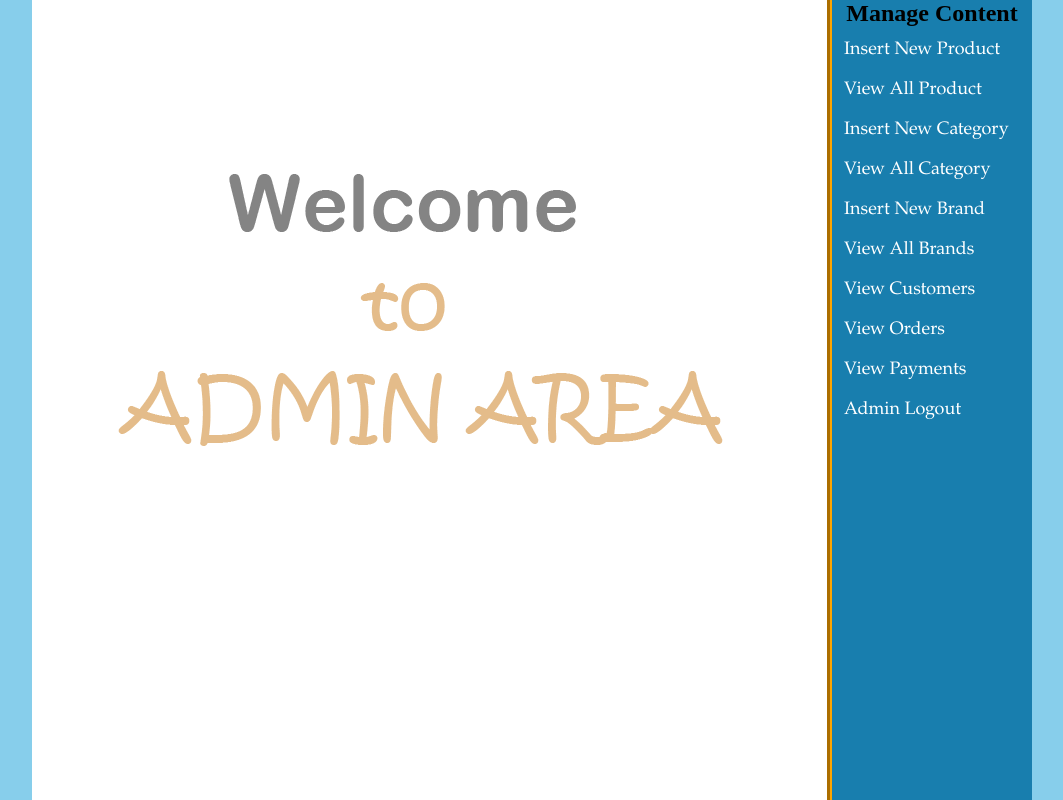
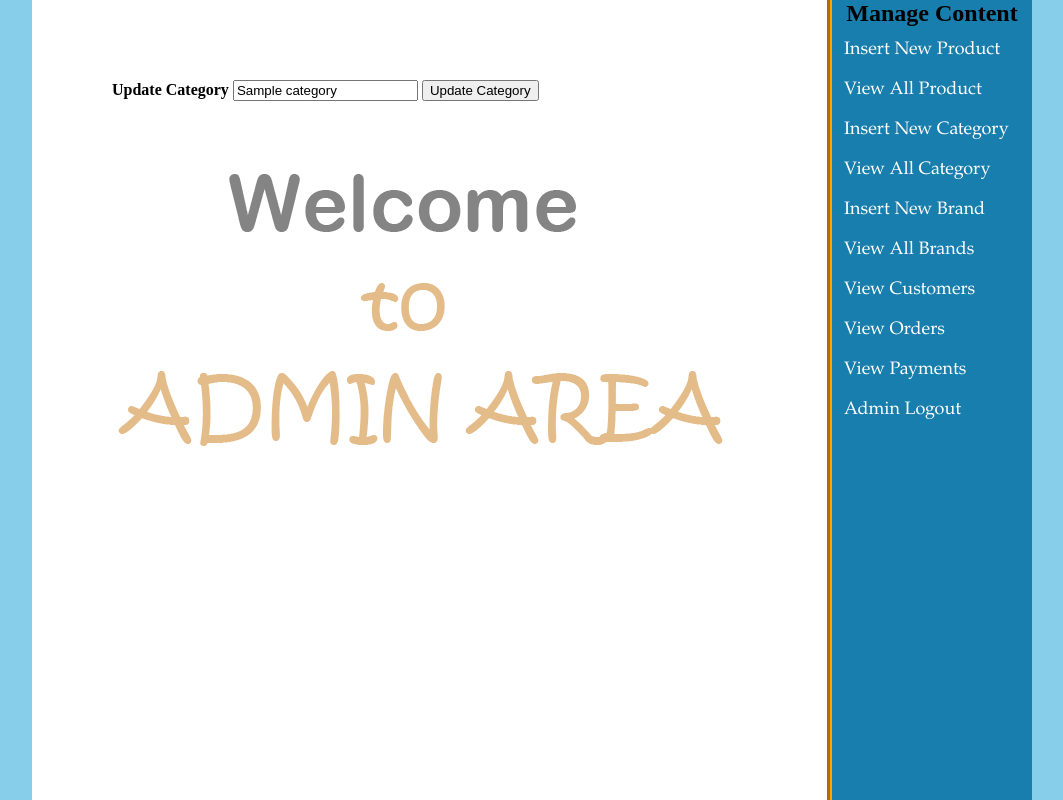
Before and after one commit to SunmeetOberoi/Web-Development, a PHP site: page /admin_area/index.php?edit_cat=1 in a window 1280 px wide. Shown: the part 125-925 px from the top of the page, without its empty margins (108-1171 px from the left). Run offline with PHP 8.4, Linux system fonts and the light colour scheme; tables that the repository leaves empty or names only in its code hold one stand-in row (values such as "Sample post").

Commit message:
Edit category

```diff
--- /dev/null
+++ b/Courses/php/ecommerce/admin_area/edit_cat.php
@@ -0,0 +1,35 @@
+<!DOCTYPE html>
+<?php
+  include('includes/db.php');
+
+  if(isset($_GET['edit_cat'])){
+    $cat_id = $_GET['edit_cat'];
+    $get_cat = "SELECT cat_title FROM categories WHERE cat_id='$cat_id'";
+    $run_cat = mysqli_query($con, $get_cat);
+    $cat_title = mysqli_fetch_array($run_cat)['cat_title'];
+  }
+
+ ?>
+<form action="" method="POST" style="padding:80px;">
+
+  <b>Update Category</b>
+
+  <input type="text" name="new_cat" value="<?php echo $cat_title ?>" required/>
+  <input type="submit" name="update_cat" value="Update Category"/>
+
+</form>
+
+<?php
+
+  if(isset($_POST['update_cat'])){
+    $new_cat = $_POST['new_cat'];
+    $update_query = "UPDATE categories SET cat_title='$new_cat' WHERE cat_id='$cat_id'";
+    $run_cat = mysqli_query($con, $update_query);
+
+    if($run_cat){
+      echo "<script>alert('Category has been updated')</script>";
+      echo "<script>window.open('index.php?view_cats', '_self')</script>";
+    }
+  }
+
+ ?>
--- a/Courses/php/ecommerce/admin_area/index.php
+++ b/Courses/php/ecommerce/admin_area/index.php
@@ -39,6 +39,9 @@
             include('insert_cat.php');
           elseif (isset($_GET['view_cats']))
             include('view_cats.php');
+          elseif (isset($_GET['edit_cat'])) {
+            include('edit_cat.php');
+          }
          ?>
       </div>
     </div>
```
